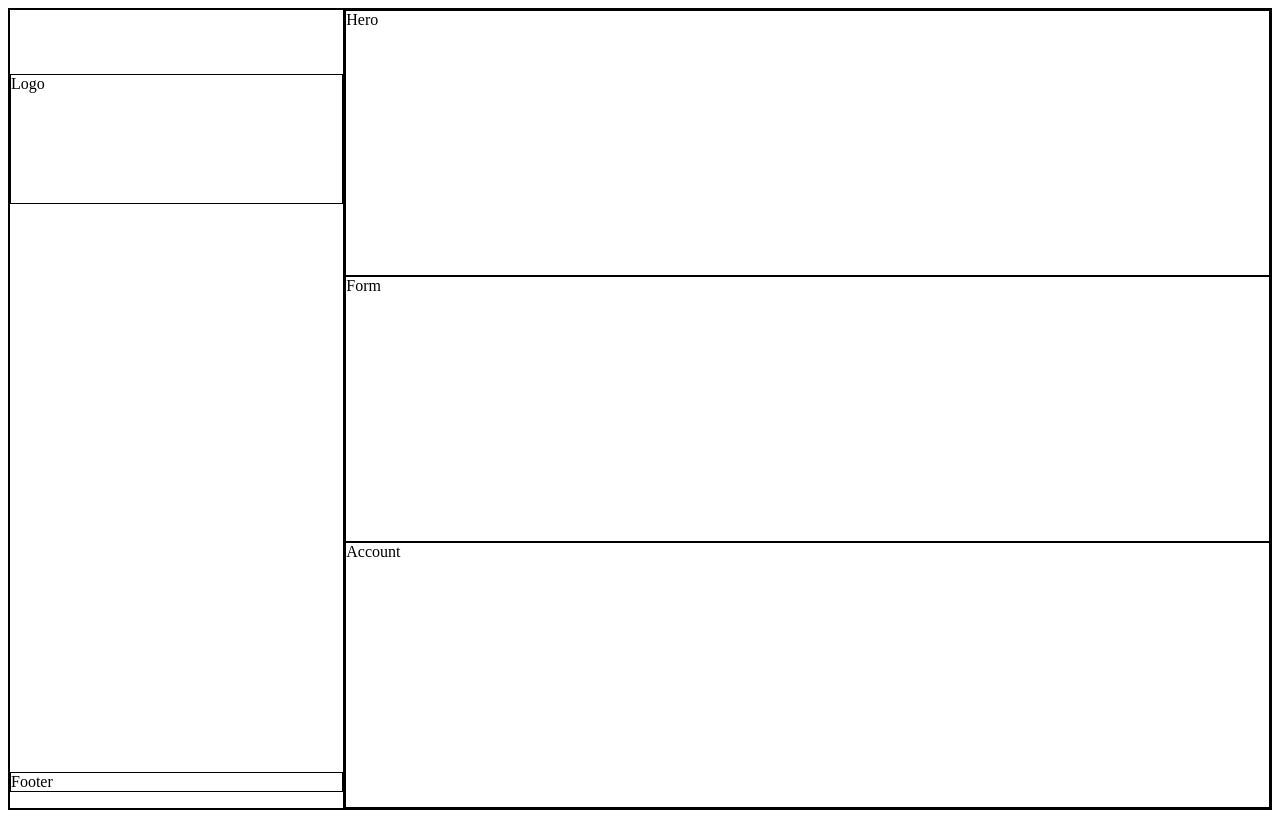
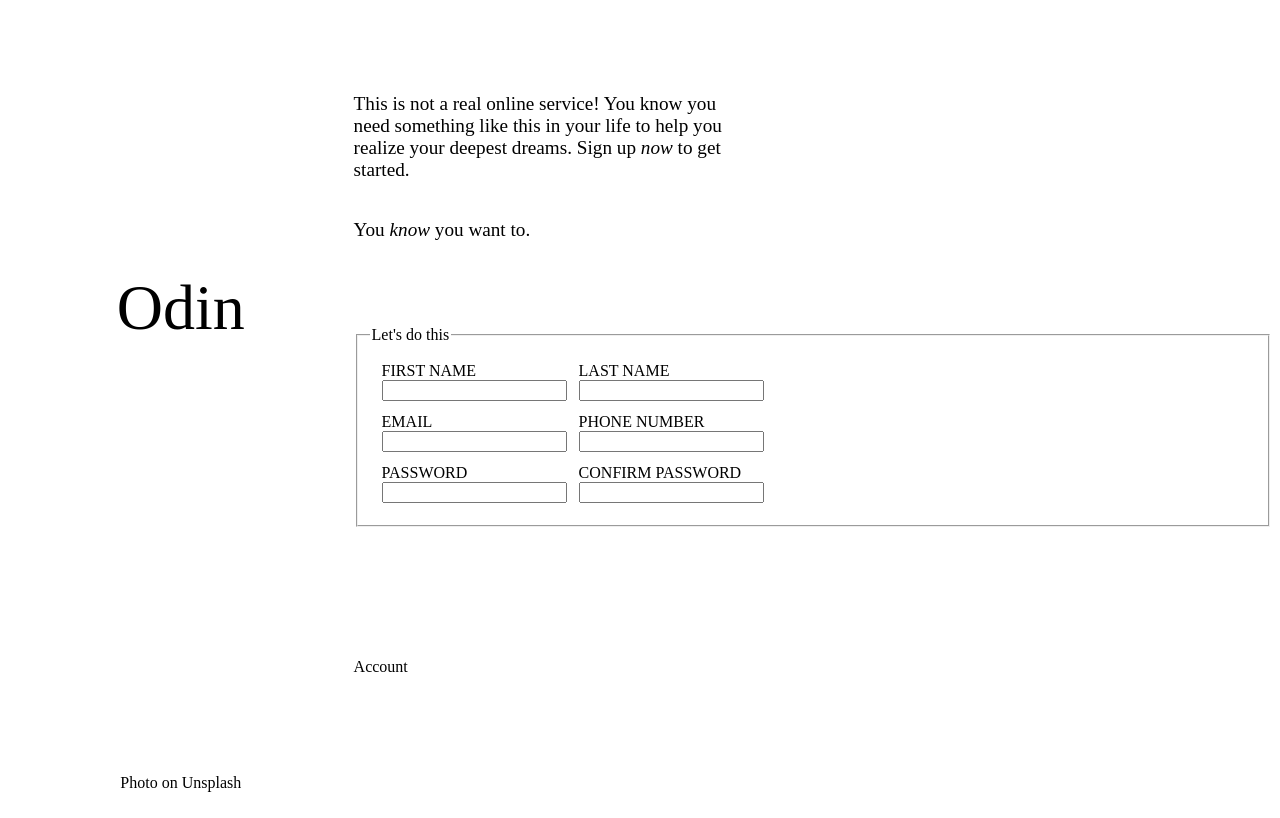
Before and after one commit to hnwong28/odin-signup-form, a plain HTML site: page index.html in a window 1280 px wide. Drawn offline with Linux system fonts and the light colour scheme.

Commit message:
Format mostly done

```diff
--- a/index.html
+++ b/index.html
@@ -10,12 +10,68 @@
   <body>
     <div class="parent">
       <div class="sidebar">
-        <div class="logo">Logo</div>
-        <div class="footer">Footer</div>
+        <div class="logo">Odin</div>
+        <div class="footer">Photo on Unsplash</div>
       </div>
       <div class="content">
-        <div class="hero">Hero</div>
-        <div class="form">Form</div>
+        <div class="hero">
+          <p>
+            This is not a real online service! You know you need something like
+            this in your life to help you realize your deepest dreams. Sign up
+            <em>now</em> to get started.
+          </p>
+          <p>You <em>know</em> you want to.</p>
+        </div>
+        <div class="form">
+          <fieldset>
+            <legend>Let's do this</legend>
+            <form action="#" method="post">
+              <div class="row">
+                <div class="form-item">
+                  <label for="first_name">FIRST NAME</label>
+                  <input type="text" id="first_name" name="first_name" />
+                </div>
+                <div class="form-item">
+                  <label for="last_name">LAST NAME</label>
+                  <input type="text" id="last_name" name="last_name" />
+                </div>
+              </div>
+
+              <div class="row">
+                <div class="form-item">
+                  <label for="email">EMAIL</label>
+                  <input type="email" id="email" name="email" />
+                </div>
+
+                <div class="form-item">
+                  <label for="phone">PHONE NUMBER</label>
+                  <input type="text" id="phone" name="phone" />
+                </div>
+              </div>
+              <div class="row">
+                <div class="password">
+                  <label for="password">PASSWORD</label>
+                  <input
+                    type="password"
+                    id="password"
+                    name="password"
+                    required
+                  />
+                </div>
+
+                <div class="password">
+                  <label for="confirm_password">CONFIRM PASSWORD</label>
+                  <input
+                    type="password"
+                    id="confirm_password"
+                    name="confirm_password"
+                    required
+                  />
+                </div>
+              </div>
+            </form>
+          </fieldset>
+        </div>
         <div class="account">Account</div>
       </div>
     </div>
--- a/styles.css
+++ b/styles.css
@@ -1,5 +1,5 @@
 div {
-  border: 1px solid black;
+  border: 1px thin black;
 }
 
 .parent {
@@ -10,17 +10,27 @@ div {
 .sidebar {
   display: flex;
   flex-direction: column;
-  flex-grow: 1;
+  flex-grow: 2;
+  flex-basis: 0;
   justify-content: space-between;
 }
 
 .logo {
+  display: flex;
+  text-align: center;
+  align-items: center;
+  justify-content: center;
+  flex-grow: 3;
   height: 8rem;
   margin-top: 4rem;
+  font-size: 4rem;
 }
 
 .footer {
-  margin-top: auto;
+  display: flex;
+  flex-grow: 2;
+  align-items: flex-end;
+  justify-content: center;
   margin-bottom: 1rem;
 }
 
@@ -32,12 +42,32 @@ div {
 
 .hero {
   flex-grow: 1;
+  display: flex;
+  flex-direction: column;
+  justify-content: center;
+  width: 400px;
+  text-align: left;
+  font-size: larger;
 }
 
 .form {
   flex-grow: 1;
 }
 
+.row {
+  display: flex;
+  justify-content: space-evenly;
+  gap: 12px;
+  margin: 12px 12px;
+  width: 6rem;
+}
+
+form:invalid {
+  border-color: red;
+}
+
 .account {
   flex-grow: 1;
+  display: flex;
+  align-items: flex-start;
 }
```
